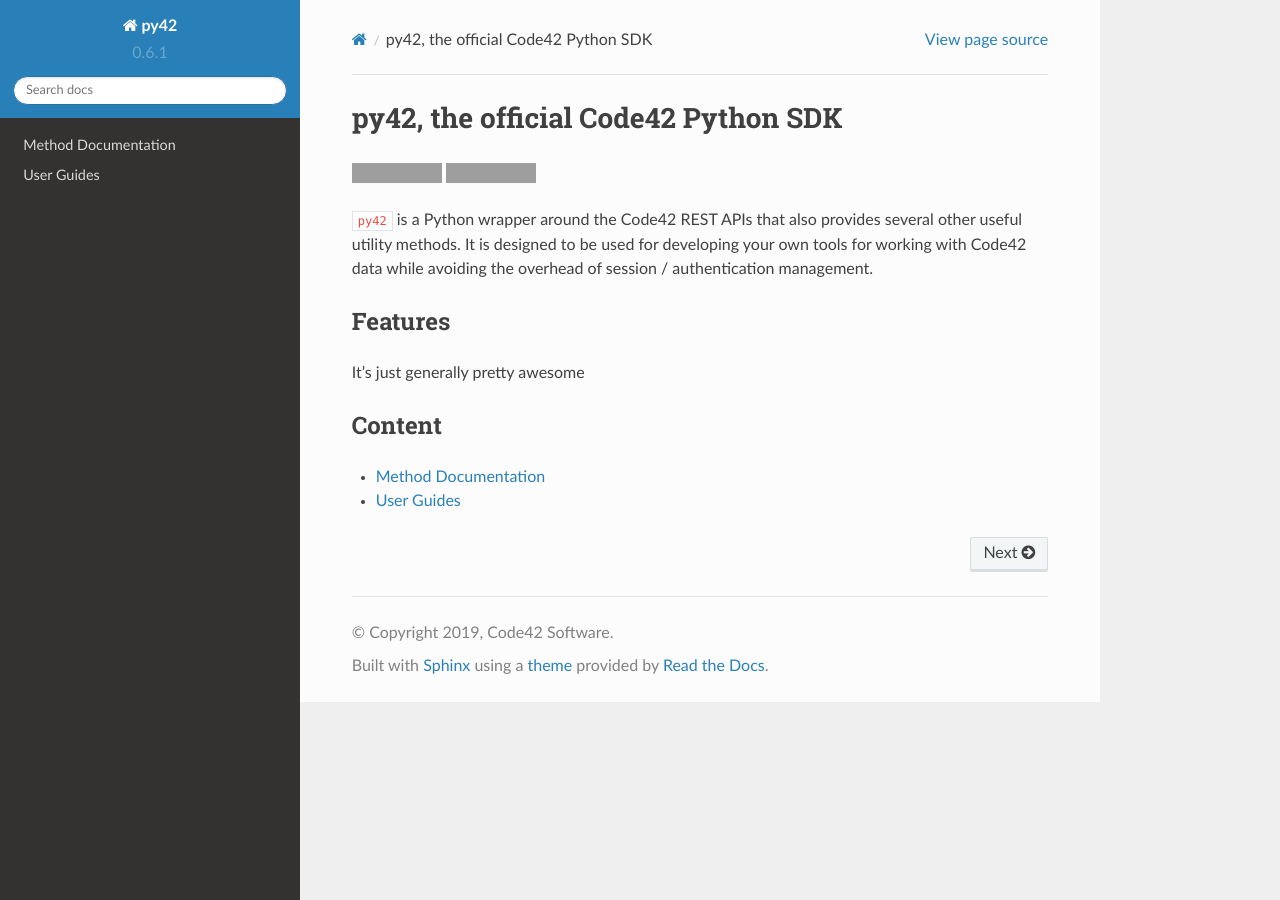
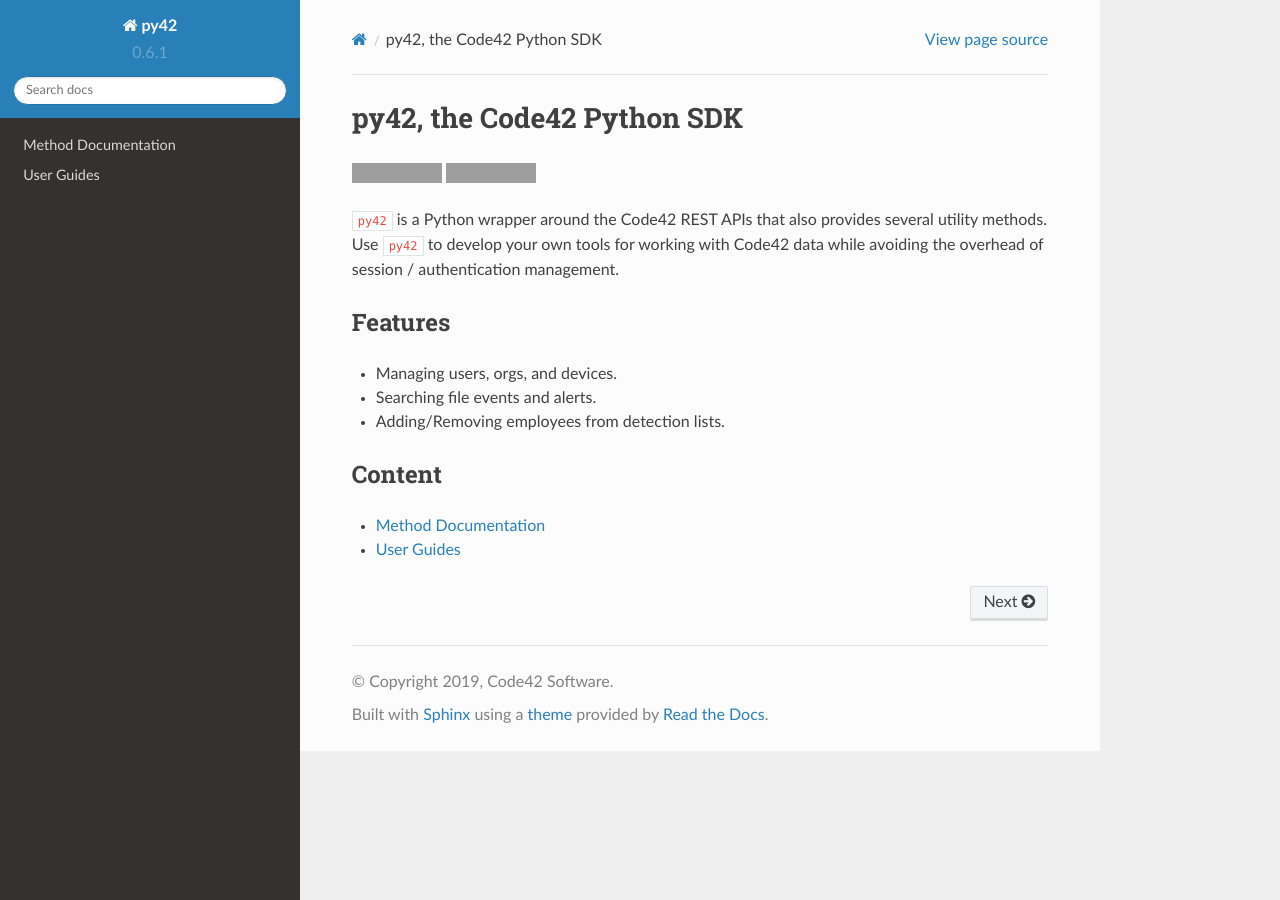
Before and after one commit to code42/py42, a Sphinx documentation site: the page built from docs/index.md, in a window 1280 px wide. Built offline with Sphinx 7.4.7 and the Read the Docs theme 2.0.0, drawn with Linux system fonts in a browser that asks for light colours; the version number is read from the project's files by our own code; grey boxes are pictures that could not be loaded.

Commit message:
Address feedback from Annie

```diff
--- a/docs/index.md
+++ b/docs/index.md
@@ -1,15 +1,17 @@
-# py42, the official Code42 Python SDK
+# py42, the Code42 Python SDK
 
 [![license](https://img.shields.io/pypi/l/py42.svg)](https://pypi.org/project/py42/)
 [![versions](https://img.shields.io/pypi/pyversions/py42.svg)](https://pypi.org/project/py42/)
 
-`py42` is a Python wrapper around the Code42 REST APIs that also provides several other useful utility methods.
-It is designed to be used for developing your own tools for working with Code42 data while avoiding the overhead
+`py42` is a Python wrapper around the Code42 REST APIs that also provides several utility methods. Use `py42` to
+develop your own tools for working with Code42 data while avoiding the overhead
 of session / authentication management.
 
 ## Features
 
-It's just generally pretty awesome
+* Managing users, orgs, and devices.
+* Searching file events and alerts.
+* Adding/Removing employees from detection lists.
 
 ## Content
 
```
Also changed, not shown: LICENSE.md, 1 other file.
